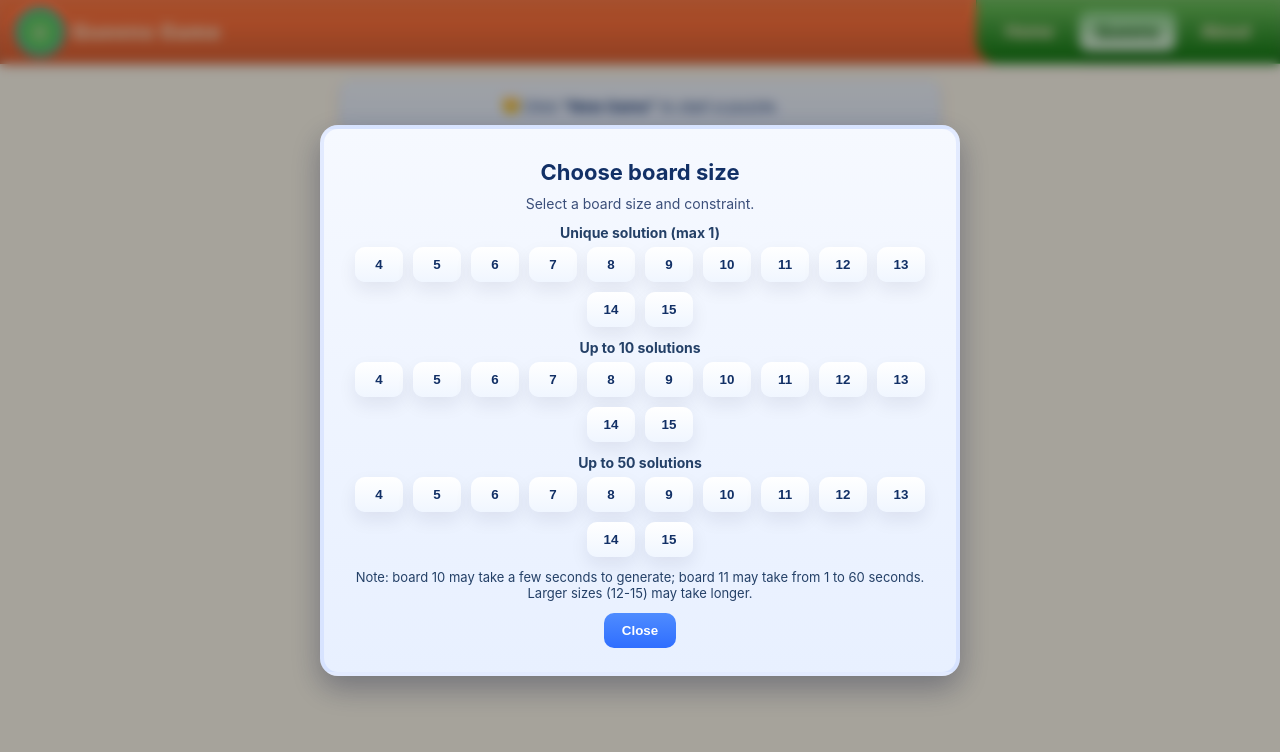
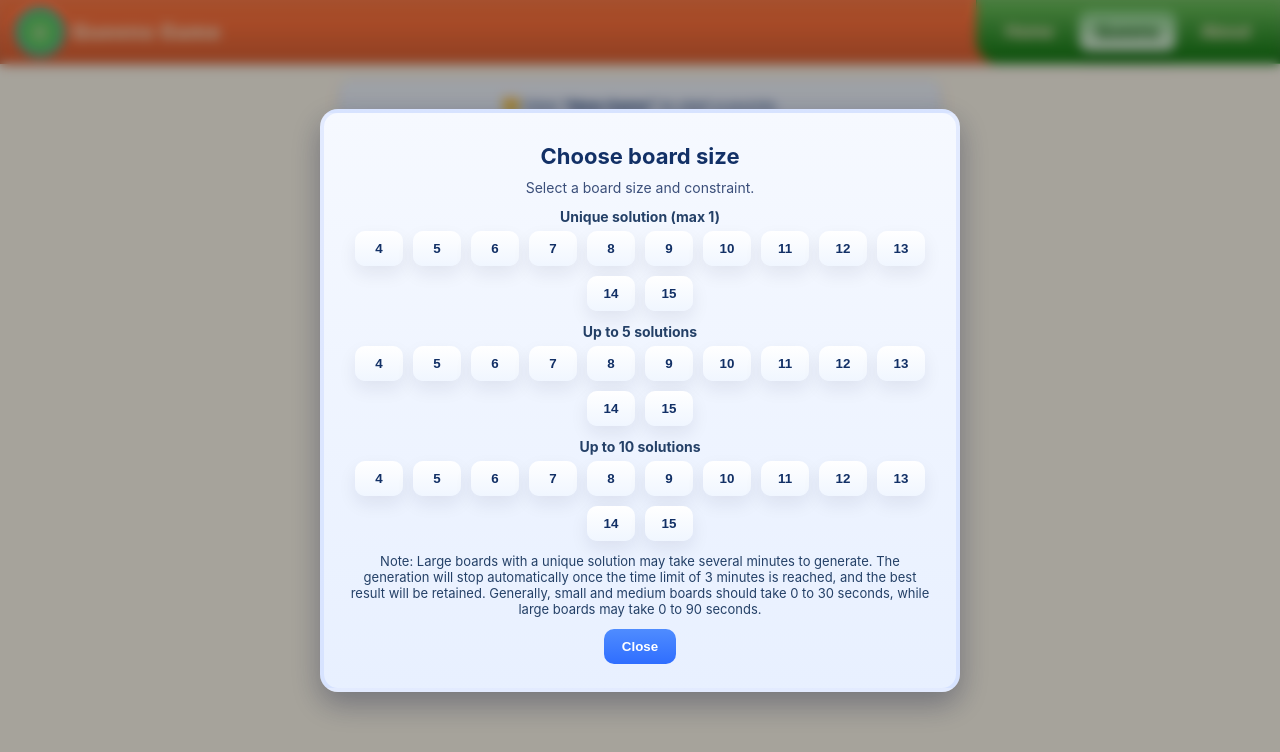
Before and after one commit to kereszteszsolt/queens-puzzle-generator, a Vue app: page /queens in a window 1280 px wide. Both pictures are taken after a click on the button "🎲 New Game". Shown: the top 752 px of the page. Built offline with nearby package versions, Linux system fonts and the light colour scheme.

Commit message:
refactor ChooseModal; update solution limits and enhance generation time messaging for clarity

```diff
--- a/src/features/queens/components/ChooseModal.vue
+++ b/src/features/queens/components/ChooseModal.vue
@@ -26,24 +26,26 @@ defineEmits<{
       </div>
 
       <div class="group">
-        <h3 class="group-title">Up to 10 solutions</h3>
+        <h3 class="group-title">Up to 5 solutions</h3>
         <div class="size-grid">
-          <button v-for="s in [4,5,6,7,8,9,10,11,12,13,14,15]" :key="'ten-'+s" :class="['size-btn', {selected: false}]" @click="$emit('choose', { size: s, maxSolutions: 10 })">
+          <button v-for="s in [4,5,6,7,8,9,10,11,12,13,14,15]" :key="'ten-'+s" :class="['size-btn', {selected: false}]" @click="$emit('choose', { size: s, maxSolutions: 5 })">
             {{ s }}
           </button>
         </div>
       </div>
 
       <div class="group">
-        <h3 class="group-title">Up to 50 solutions</h3>
+        <h3 class="group-title">Up to 10 solutions</h3>
         <div class="size-grid">
-          <button v-for="s in [4,5,6,7,8,9,10,11,12,13,14,15]" :key="'nolimit-'+s" :class="['size-btn', {selected: false}]" @click="$emit('choose', { size: s, maxSolutions: 50 })">
+          <button v-for="s in [4,5,6,7,8,9,10,11,12,13,14,15]" :key="'nolimit-'+s" :class="['size-btn', {selected: false}]" @click="$emit('choose', { size: s, maxSolutions: 10 })">
             {{ s }}
           </button>
         </div>
       </div>
 
-      <p class="info-msg">Note: board 10 may take a few seconds to generate; board 11 may take from 1 to 60 seconds. Larger sizes (12-15) may take longer.</p>
+      <p class="info-msg">
+        Note: Large boards with a unique solution may take several minutes to generate. The generation will stop automatically once the time limit of 3 minutes is reached, and the best result will be retained. Generally, small and medium boards should take 0 to 30 seconds, while large boards may take 0 to 90 seconds.
+      </p>
 
       <div class="buttons">
         <button class="btn ok" @click="$emit('close')">Close</button>
```
